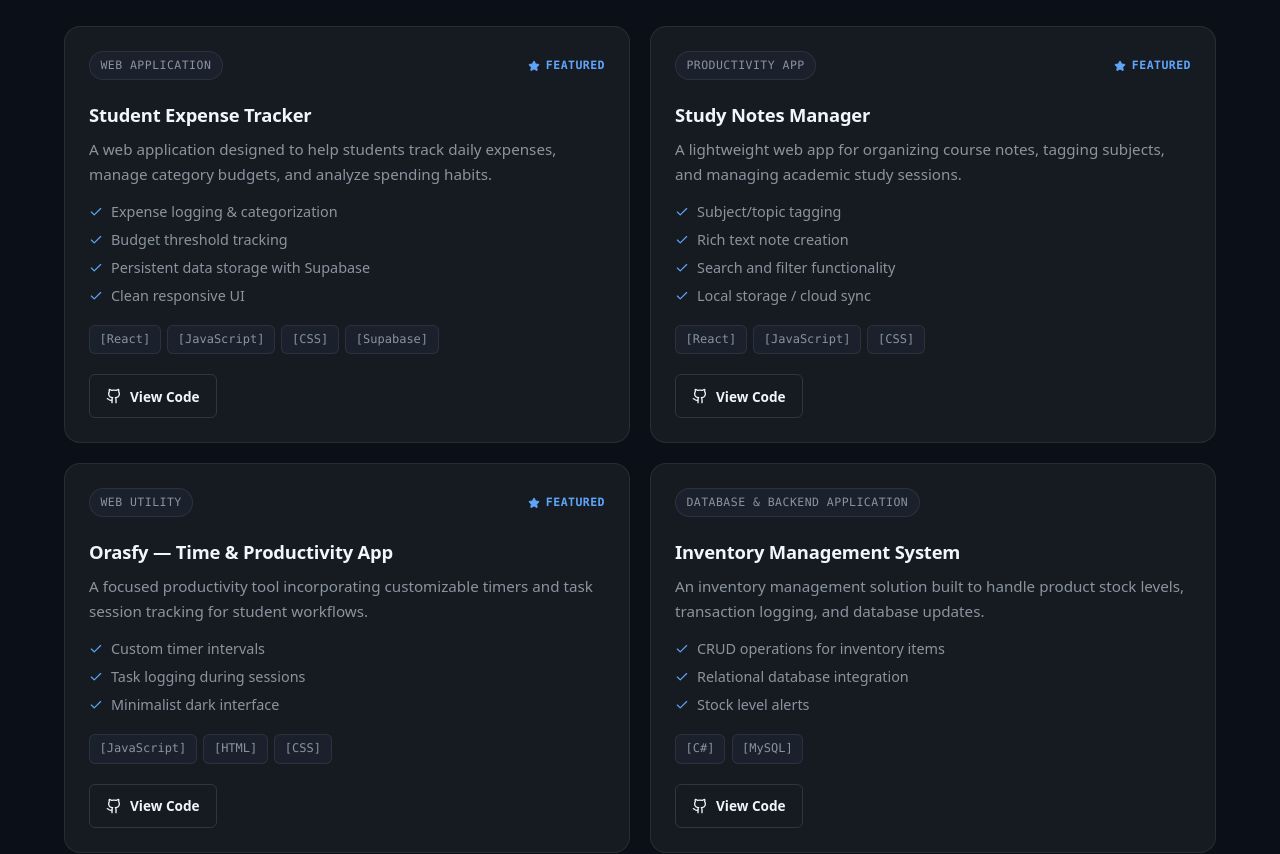
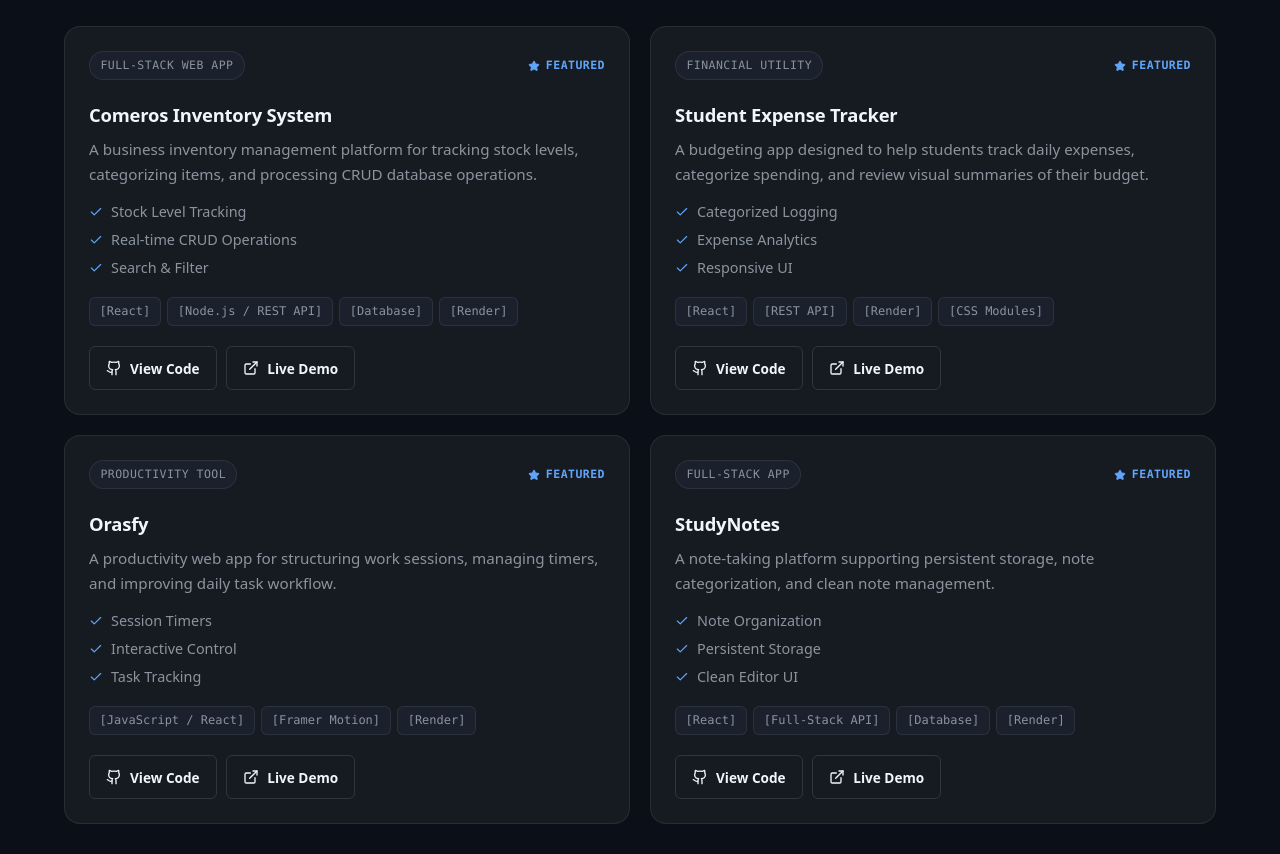
Before and after one commit to mxrckyyy/marcportfolio, a React (Vite) app: page / in a window 1280 px wide. Shown: the part 2242-3096 px from the top of the page. Built offline with nearby package versions, Linux system fonts and the light colour scheme.

Commit message:
add url of my past projects

```diff
--- a/src/components/ui/ProjectCard.jsx
+++ b/src/components/ui/ProjectCard.jsx
@@ -63,7 +63,13 @@ function ProjectCard({ project }) {
           </Button>
         )}
         {demo && (
-          <Button href={demo} variant="ghost" className="project-card__btn">
+          <Button
+            href={demo}
+            variant="ghost"
+            className="project-card__btn"
+            target="_blank"
+            rel="noopener noreferrer"
+          >
             <ExternalLink size={16} aria-hidden="true" /> Live Demo
           </Button>
         )}
--- a/src/data/projects.js
+++ b/src/data/projects.js
@@ -2,74 +2,64 @@ export const githubProfile = 'https://github.com/mxrckyyy'
 
 export const projects = [
   {
+    id: 'comeros-inventory-system',
+    title: 'Comeros Inventory System',
+    category: 'Full-Stack Web App',
+    type: 'web',
+    description:
+      'A business inventory management platform for tracking stock levels, categorizing items, and processing CRUD database operations.',
+    technologies: ['React', 'Node.js / REST API', 'Database', 'Render'],
+    features: [
+      'Stock Level Tracking',
+      'Real-time CRUD Operations',
+      'Search & Filter',
+    ],
+    github: 'https://github.com/mxrckyyy/Inventory-System',
+    demo: 'https://comerosinventorysystem.onrender.com',
+    featured: true,
+  },
+  {
     id: 'student-expense-tracker',
     title: 'Student Expense Tracker',
-    category: 'Web Application',
+    category: 'Financial Utility',
     type: 'web',
     description:
-      'A web application designed to help students track daily expenses, manage category budgets, and analyze spending habits.',
-    technologies: ['React', 'JavaScript', 'CSS', 'Supabase'],
-    features: [
-      'Expense logging & categorization',
-      'Budget threshold tracking',
-      'Persistent data storage with Supabase',
-      'Clean responsive UI',
-    ],
+      'A budgeting app designed to help students track daily expenses, categorize spending, and review visual summaries of their budget.',
+    technologies: ['React', 'REST API', 'Render', 'CSS Modules'],
+    features: ['Categorized Logging', 'Expense Analytics', 'Responsive UI'],
     github: 'https://github.com/mxrckyyy/StudentExpenseTracker',
-    demo: '',
+    demo: 'https://studentexpensetracker-ghba.onrender.com',
+    featured: true,
+  },
+  {
+    id: 'orasfy',
+    title: 'Orasfy',
+    category: 'Productivity Tool',
+    type: 'web',
+    description:
+      'A productivity web app for structuring work sessions, managing timers, and improving daily task workflow.',
+    technologies: ['JavaScript / React', 'Framer Motion', 'Render'],
+    features: ['Session Timers', 'Interactive Control', 'Task Tracking'],
+    github: 'https://github.com/mxrckyyy/Orasfy',
+    demo: 'https://orasfy.onrender.com',
     featured: true,
   },
   {
     id: 'study-notes',
-    title: 'Study Notes Manager',
-    category: 'Productivity App',
+    title: 'StudyNotes',
+    category: 'Full-Stack App',
     type: 'web',
     description:
-      'A lightweight web app for organizing course notes, tagging subjects, and managing academic study sessions.',
-    technologies: ['React', 'JavaScript', 'CSS'],
+      'A note-taking platform supporting persistent storage, note categorization, and clean note management.',
+    technologies: ['React', 'Full-Stack API', 'Database', 'Render'],
     features: [
-      'Subject/topic tagging',
-      'Rich text note creation',
-      'Search and filter functionality',
-      'Local storage / cloud sync',
+      'Note Organization',
+      'Persistent Storage',
+      'Clean Editor UI',
     ],
     github: 'https://github.com/mxrckyyy/StudyNotes',
-    demo: '',
+    demo: 'https://studynotes-uto6.onrender.com',
     featured: true,
-  },
-  {
-    id: 'orasfy',
-    title: 'Orasfy — Time & Productivity App',
-    category: 'Web Utility',
-    type: 'web',
-    description:
-      'A focused productivity tool incorporating customizable timers and task session tracking for student workflows.',
-    technologies: ['JavaScript', 'HTML', 'CSS'],
-    features: [
-      'Custom timer intervals',
-      'Task logging during sessions',
-      'Minimalist dark interface',
-    ],
-    github: 'https://github.com/mxrckyyy/Orasfy',
-    demo: '',
-    featured: true,
-  },
-  {
-    id: 'inventory-system',
-    title: 'Inventory Management System',
-    category: 'Database & Backend Application',
-    type: 'database',
-    description:
-      'An inventory management solution built to handle product stock levels, transaction logging, and database updates.',
-    technologies: ['C#', 'MySQL'],
-    features: [
-      'CRUD operations for inventory items',
-      'Relational database integration',
-      'Stock level alerts',
-    ],
-    github: 'https://github.com/mxrckyyy/Inventory-System',
-    demo: '',
-    featured: false,
   },
 ]
 
```
